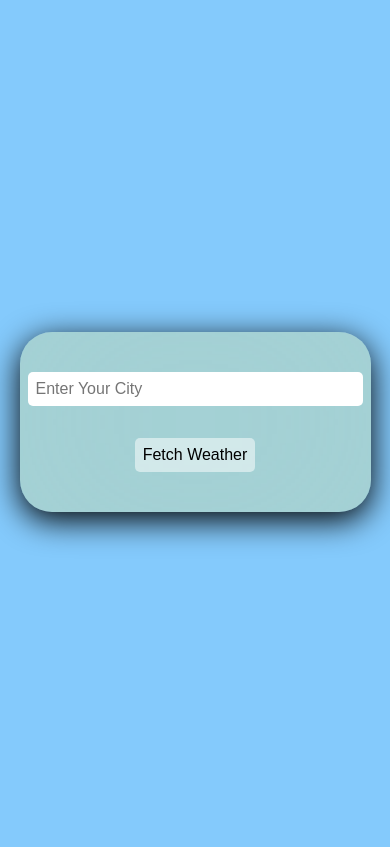
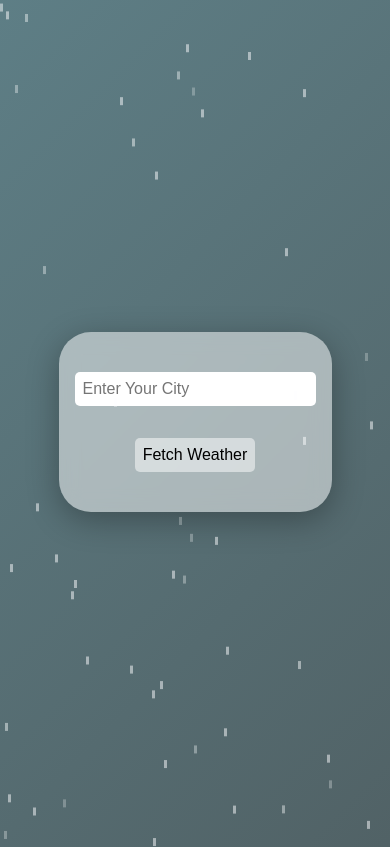
Before and after one commit to jagadeesh-debug/weather, a plain HTML site: page index.html in a window 390 px wide. Drawn offline with Linux system fonts and the light colour scheme.

Commit message:
added some animation

```diff
--- a/index.html
+++ b/index.html
@@ -18,6 +18,18 @@
         <div class="information" id="information"></div>
     </div>
     <script>
+
+const rainDropCount = 50;
+
+for (let i = 0; i < rainDropCount; i++) {
+    const rainDrop = document.createElement('div');
+    rainDrop.className = 'raindrop';
+    rainDrop.style.setProperty('--x', Math.random());
+    rainDrop.style.setProperty('--duration', Math.random() * 2 + 1);
+    rainDrop.style.setProperty('--opacity', Math.random());
+    document.body.appendChild(rainDrop);
+}
+
         function getWeatherReport() {
             const apiKey = '25209f0126ec15026a0439cb66f02ef0';
             const city = document.getElementById('location').value;
--- a/style.css
+++ b/style.css
@@ -1,53 +1,62 @@
 body {
+    position: relative;
     height: 100vh;
     width: 100vw;
-    background-color: rgb(132, 202, 252);
+    margin: 0;
     display: flex;
     justify-content: center;
     align-items: center;
-    margin: 0;
+    background: linear-gradient(135deg, #76b4c2, #434343);
+    background-size: 400% 400%;
+    animation: waterBackground 15s ease infinite;
+    overflow: hidden;
     box-sizing: border-box;
 }
 
+@keyframes waterBackground {
+    0% { background-position: 0% 50%; }
+    50% { background-position: 100% 50%; }
+    100% { background-position: 0% 50%; }
+}
+
 #container {
-    background-color: rgba(238, 226, 122, 0.3);
+    background-color: rgba(255, 255, 255, 0.5);
     display: flex;
     flex-direction: column;
     justify-content: center;
     align-items: center;
+    border-radius: 2rem;
+    padding: 2rem;
+    box-shadow: 0 8px 32px rgba(0, 0, 0, 0.3);
+    backdrop-filter: blur(10px);
+    box-sizing: border-box;
+    text-align: center;
     width: 35%;
-    max-width: 90%;
-    padding: 1rem;
-    border: none;
-    border-radius: 2rem;
-    backdrop-filter: blur(10rem);
-    box-shadow: 0 8px 32px ;
-    gap: rem;
-    box-sizing: border-box;
-    overflow: hidden;
+    height: auto;
 }
 
 .btn {
     border: none;
     font-size: 1.25rem;
-    margin-top: 2rem;
     border-radius: 5px;
     cursor: pointer;
     padding: 0.5rem 1rem;
     background-color: rgba(255, 255, 255, 0.5);
+    margin-top: 2rem;
 }
 
 #location {
-    width: 100%;
-    margin-top: 2rem;
+    width: calc(100% - 16px);
     font-size: 1.5em;
     border: none;
     border-radius: 5px;
     padding: 0.5rem;
     box-sizing: border-box;
+    margin-top: 2rem;
 }
 
-.temperature, .information {
+.temperature,
+.information {
     font-size: 2rem;
     text-align: center;
     margin: 0.5rem 0;
@@ -56,24 +65,42 @@ body {
 
 @media (max-width: 1000px) {
     #container {
-        width: 80%;
-        height: auto;
+        width: 70%;
         padding: 1rem;
     }
 }
 
 @media (max-width: 600px) {
     #container {
-        width: 90%;
+        width: 70%;
         padding: 0.5rem;
     }
 
-    .btn, #location {
+    .btn,
+    #location {
         font-size: 1rem;
         padding: 0.5rem;
     }
 
-    .temperature, .information {
+    .temperature,
+    .information {
         font-size: 1.5rem;
     }
 }
+
+@keyframes rainDrop {
+    0% { transform: translateY(-100%); }
+    100% { transform: translateY(100vh); }
+}
+
+.raindrop {
+    position: absolute;
+    width: 3px;
+    height: 1vh;
+    background: rgba(253, 254, 255, 0.5);
+    top: 0;
+    left: calc(100% * var(--x));
+    animation: rainDrop linear infinite;
+    animation-duration: calc(1s * var(--duration));
+    opacity: calc(0.5 + var(--opacity));
+}
```
